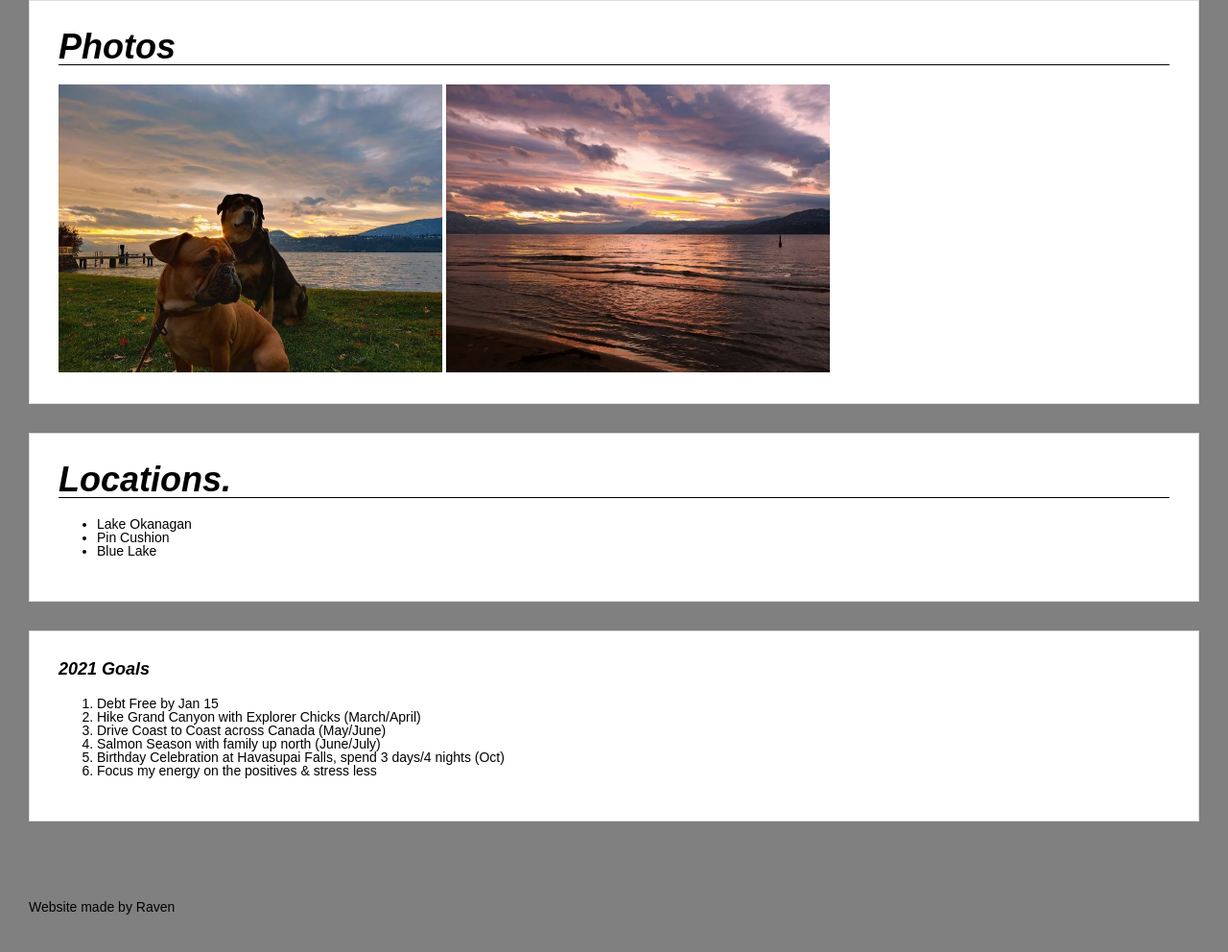
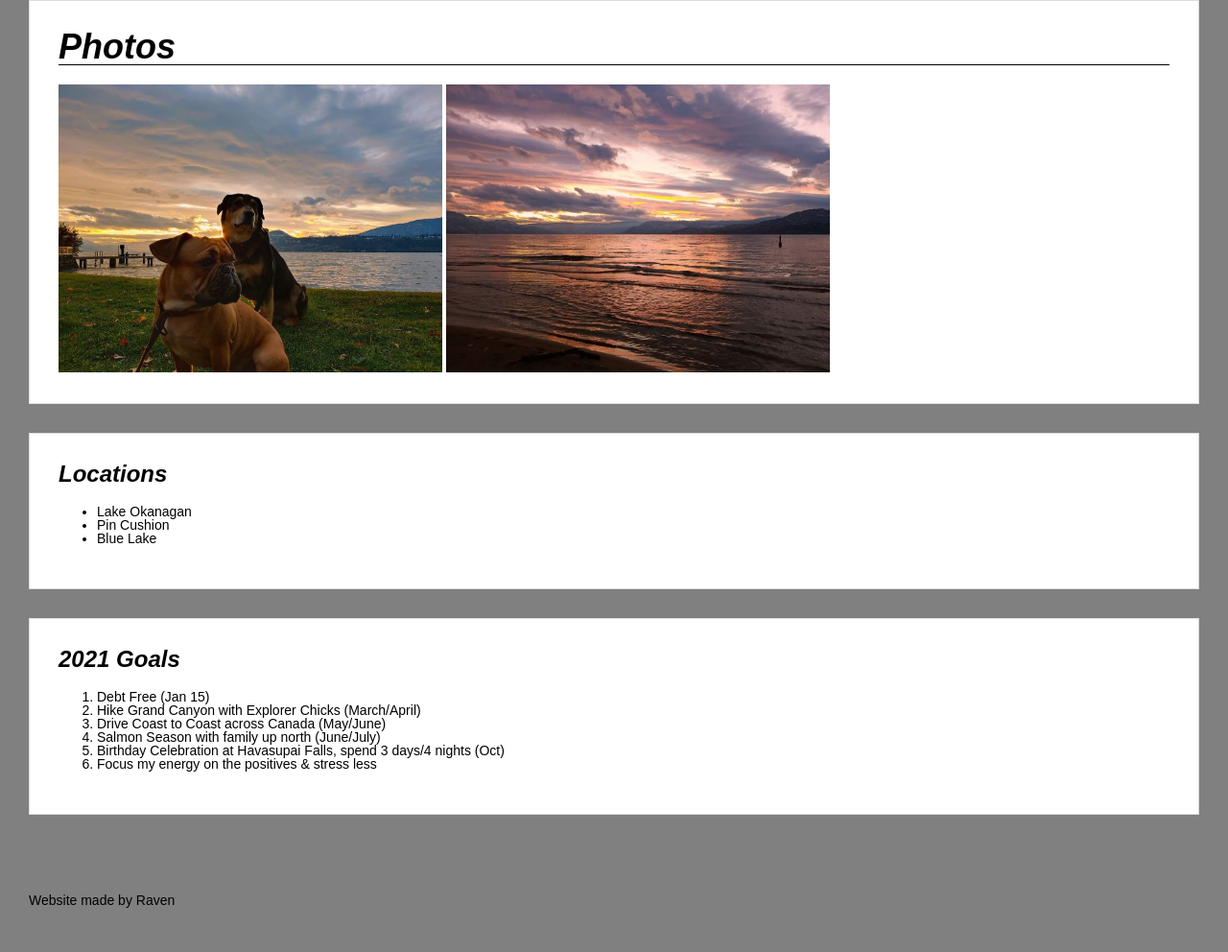
Before and after one commit to ralexander0/Website, a plain HTML site: page index.html in a window 1280 px wide. Shown: the part 1037-2029 px from the top of the page at 96% size. Drawn offline with Linux system fonts and the light colour scheme.

Commit message:
Update index.html

```diff
--- a/index.html
+++ b/index.html
@@ -50,7 +50,7 @@
       width="400"
       height="300" /></section>
 
-    <section><h1>Locations.</h1>
+    <section><h2>Locations</h2>
     <ul>
       <li>Lake Okanagan</li>
       <li>Pin Cushion</li>
@@ -59,9 +59,9 @@
   </section>
 
   <section>
-    <h3> 2021 Goals</h3>
+    <h2> 2021 Goals</h2>
     <ol>
-      <li>Debt Free by Jan 15</li>
+      <li>Debt Free (Jan 15)</li>
       <li>Hike Grand Canyon with Explorer Chicks (March/April)</li>
       <li>Drive Coast to Coast across Canada (May/June)</li>
       <li>Salmon Season with family up north (June/July)</li>
```
